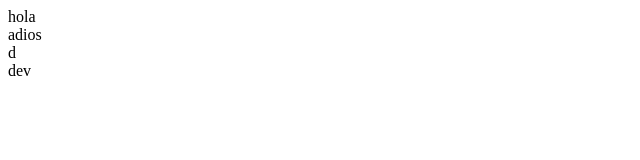
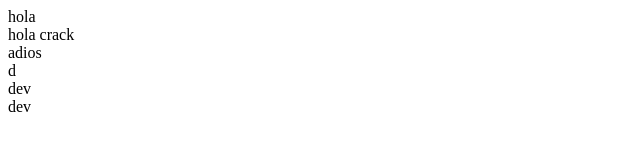
Before and after one commit to Mau-MD/sesion2-github, a plain HTML site: page index.html in a window 1280 px wide. Shown: the whole page, without its empty margins (0-640 px from the left). Drawn offline with Linux system fonts and the light colour scheme.

Commit message:
le agregue un crack
xd

```diff
--- a/index.html
+++ b/index.html
@@ -10,9 +10,10 @@
 
 <body>
   <div>hola</div>
+  <div>hola crack</div>
   <div>adios</div>d
   <div>dev</div>
-
+  <div>dev</div>
 
 </body>
 
```
